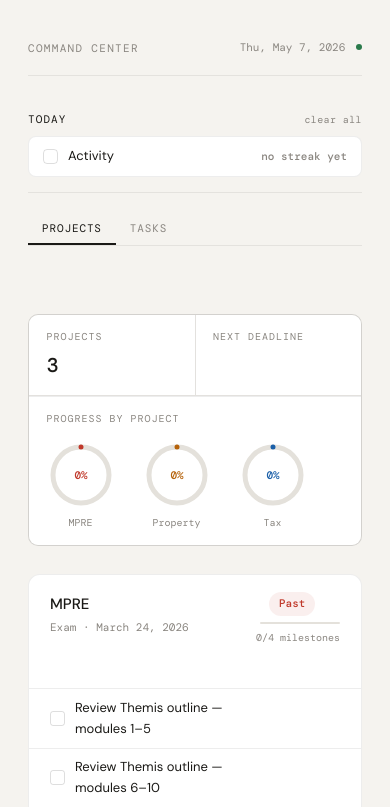
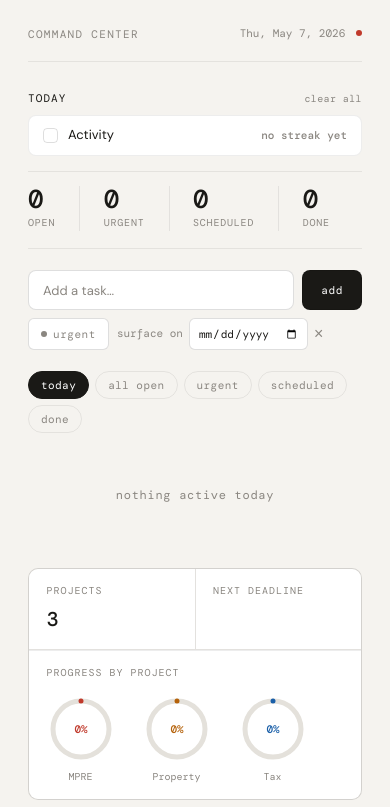
Before and after one commit to samarthpd/command-center, a plain HTML site: page index.html in a window 390 px wide. Shown: the top 807 px of the page. Drawn offline with nearby package versions, Linux system fonts and the light colour scheme; no server answers.

Commit message:
Redesign: 3-panel layout, persistent Today, weekly done-task purge
- Replace Projects/Tasks tabs with side-by-side panels (Tasks left, Projects right)
  with independent scrolling; body becomes a flex column filling viewport height
- Remove subtitle text ("X in N days — start today") from Projects panel
- Remove automatic daily reset of Today picks so pins persist indefinitely
- Add weekly auto-clear of completed tasks (7-day rolling purge on load)

Co-Authored-By: Claude Sonnet 4.6 <noreply@anthropic.com>

```diff
--- a/index.html
+++ b/index.html
@@ -27,11 +27,11 @@
     --sans: 'DM Sans', sans-serif;
   }
 
-  html { background: var(--bg); color: var(--text); font-family: var(--sans); font-size: 14px; line-height: 1.6; }
-  body { max-width: 780px; margin: 0 auto; padding: 2.5rem 2rem 5rem; }
+  html { background: var(--bg); color: var(--text); font-family: var(--sans); font-size: 14px; line-height: 1.6; height: 100%; }
+  body { max-width: 1100px; margin: 0 auto; padding: 1.5rem 2rem 0; display: flex; flex-direction: column; height: 100vh; overflow: hidden; }
 
   /* ── Header ── */
-  .top { display: flex; justify-content: space-between; align-items: flex-end; margin-bottom: 1.75rem; border-bottom: 0.5px solid var(--border); padding-bottom: 1.25rem; }
+  .top { display: flex; justify-content: space-between; align-items: flex-end; margin-bottom: 1.25rem; border-bottom: 0.5px solid var(--border); padding-bottom: 1.25rem; flex-shrink: 0; }
   .wordmark { font-family: var(--mono); font-size: 11px; letter-spacing: 0.12em; color: var(--muted); text-transform: uppercase; }
   .datestamp { font-family: var(--mono); font-size: 11px; color: var(--muted); }
   .sync-dot { width: 6px; height: 6px; border-radius: 50%; display: inline-block; margin-left: 7px; vertical-align: middle; transition: background 0.3s; }
@@ -40,8 +40,8 @@
   .sync-dot.error   { background: var(--red); }
   @keyframes blink { 0%,100%{opacity:1} 50%{opacity:0.25} }
 
-  /* ── Today strip (always visible, sticky) ── */
-  .today-strip { margin-bottom: 1.5rem; position: sticky; top: 0; z-index: 50; background: var(--bg); padding-top: 0.75rem; padding-bottom: 0.75rem; border-bottom: 0.5px solid var(--border); }
+  /* ── Today strip (always visible) ── */
+  .today-strip { margin-bottom: 0; background: var(--bg); padding-top: 0.75rem; padding-bottom: 0.75rem; border-bottom: 0.5px solid var(--border); flex-shrink: 0; }
   .today-hdr { display: flex; justify-content: space-between; align-items: center; margin-bottom: 8px; }
   .today-title { font-family: var(--mono); font-size: 11px; letter-spacing: 0.1em; text-transform: uppercase; color: var(--text); }
   .today-clear { font-family: var(--mono); font-size: 10px; color: var(--muted); background: none; border: none; cursor: pointer; letter-spacing: 0.04em; padding: 0; }
@@ -75,16 +75,18 @@
   .t-pin-btn:hover { filter: none; }
   .t-pin-btn.pinned { filter: none; }
 
-  /* ── Tabs ── */
-  .tabs { display: flex; gap: 0; margin-bottom: 1.75rem; border-bottom: 0.5px solid var(--border); }
-  .tab-btn { background: none; border: none; border-bottom: 2px solid transparent; padding: 0.5rem 1rem 0.6rem; font-family: var(--mono); font-size: 11px; letter-spacing: 0.08em; text-transform: uppercase; color: var(--muted); cursor: pointer; transition: color 0.15s, border-color 0.15s; margin-bottom: -0.5px; }
-  .tab-btn:hover { color: var(--text); }
-  .tab-btn.active { color: var(--text); border-bottom-color: var(--text); }
-  .tab-pane { display: none; }
-  .tab-pane.active { display: block; }
+  /* ── Panels layout ── */
+  .panels-row { display: flex; gap: 0; flex: 1; min-height: 0; overflow: hidden; }
+  .panel { flex: 1; overflow-y: auto; padding: 1.5rem 0 3rem; min-width: 0; }
+  .panel-tasks { border-right: 0.5px solid var(--border); padding-right: 2rem; }
+  .panel-projects { padding-left: 2rem; }
+  @media (max-width: 640px) {
+    body { height: auto; overflow: auto; }
+    .panels-row { flex-direction: column; overflow: visible; }
+    .panel { overflow-y: visible; border: none !important; padding: 1rem 0; }
+  }
 
-  /* ── Projects tab ── */
-  .subtitle { font-size: 13px; color: var(--muted); margin-bottom: 2rem; min-height: 1.2em; }
+  /* ── Projects panel ── */
 
   .summary-row { display: grid; grid-template-columns: repeat(2, 1fr); gap: 1px; background: var(--border); border: 0.5px solid var(--border); border-radius: 10px; overflow: hidden; margin-bottom: 2rem; }
   .summary-cell { background: var(--surface); padding: 1rem 1.25rem; }
@@ -270,15 +272,48 @@
   <div id="today-picks"></div>
 </div>
 
-<!-- Tabs -->
-<div class="tabs">
-  <button class="tab-btn active" id="tab-projects" onclick="switchTab('projects')">Projects</button>
-  <button class="tab-btn" id="tab-tasks" onclick="switchTab('tasks')">Tasks</button>
+<div class="panels-row">
+
+<!-- ── TASKS PANEL (left) ── -->
+<div class="panel panel-tasks" id="pane-tasks">
+  <div class="tasks-stats">
+    <div class="t-stat"><div class="t-stat-num" id="ts-open">0</div><div class="t-stat-lbl">open</div></div>
+    <div class="t-stat-div"></div>
+    <div class="t-stat"><div class="t-stat-num" id="ts-urgent">0</div><div class="t-stat-lbl">urgent</div></div>
+    <div class="t-stat-div"></div>
+    <div class="t-stat"><div class="t-stat-num" id="ts-sched">0</div><div class="t-stat-lbl">scheduled</div></div>
+    <div class="t-stat-div"></div>
+    <div class="t-stat"><div class="t-stat-num" id="ts-done">0</div><div class="t-stat-lbl">done</div></div>
+  </div>
+
+  <div class="t-add-row">
+    <input type="text" id="t-new-text" placeholder="Add a task…" />
+    <button class="t-add-btn" onclick="tAdd()">add</button>
+  </div>
+  <div class="t-add-opts">
+    <button class="urg-toggle" id="urg-toggle" onclick="tToggleUrgent()">
+      <span class="urg-dot"></span>urgent
+    </button>
+    <div class="t-date-wrap">
+      <span class="t-date-lbl">surface on</span>
+      <input type="date" id="t-new-date" />
+      <button class="t-date-clear" onclick="document.getElementById('t-new-date').value=''">×</button>
+    </div>
+  </div>
+
+  <div class="t-filters">
+    <button class="t-filter active" onclick="tSetFilter('today',this)">today</button>
+    <button class="t-filter" onclick="tSetFilter('all',this)">all open</button>
+    <button class="t-filter" onclick="tSetFilter('urgent',this)">urgent</button>
+    <button class="t-filter" onclick="tSetFilter('scheduled',this)">scheduled</button>
+    <button class="t-filter" onclick="tSetFilter('done',this)">done</button>
+  </div>
+
+  <div id="t-list"></div>
 </div>
 
-<!-- ── PROJECTS TAB ── -->
-<div class="tab-pane active" id="pane-projects">
-  <p class="subtitle" id="next-up"></p>
+<!-- ── PROJECTS PANEL (right) ── -->
+<div class="panel panel-projects" id="pane-projects">
 
   <div class="summary-row">
     <div class="summary-cell">
@@ -326,43 +361,7 @@
   </div>
 </div>
 
-<!-- ── TASKS TAB ── -->
-<div class="tab-pane" id="pane-tasks">
-  <div class="tasks-stats">
-    <div class="t-stat"><div class="t-stat-num" id="ts-open">0</div><div class="t-stat-lbl">open</div></div>
-    <div class="t-stat-div"></div>
-    <div class="t-stat"><div class="t-stat-num" id="ts-urgent">0</div><div class="t-stat-lbl">urgent</div></div>
-    <div class="t-stat-div"></div>
-    <div class="t-stat"><div class="t-stat-num" id="ts-sched">0</div><div class="t-stat-lbl">scheduled</div></div>
-    <div class="t-stat-div"></div>
-    <div class="t-stat"><div class="t-stat-num" id="ts-done">0</div><div class="t-stat-lbl">done</div></div>
-  </div>
-
-  <div class="t-add-row">
-    <input type="text" id="t-new-text" placeholder="Add a task…" />
-    <button class="t-add-btn" onclick="tAdd()">add</button>
-  </div>
-  <div class="t-add-opts">
-    <button class="urg-toggle" id="urg-toggle" onclick="tToggleUrgent()">
-      <span class="urg-dot"></span>urgent
-    </button>
-    <div class="t-date-wrap">
-      <span class="t-date-lbl">surface on</span>
-      <input type="date" id="t-new-date" />
-      <button class="t-date-clear" onclick="document.getElementById('t-new-date').value=''">×</button>
-    </div>
-  </div>
-
-  <div class="t-filters">
-    <button class="t-filter active" onclick="tSetFilter('today',this)">today</button>
-    <button class="t-filter" onclick="tSetFilter('all',this)">all open</button>
-    <button class="t-filter" onclick="tSetFilter('urgent',this)">urgent</button>
-    <button class="t-filter" onclick="tSetFilter('scheduled',this)">scheduled</button>
-    <button class="t-filter" onclick="tSetFilter('done',this)">done</button>
-  </div>
-
-  <div id="t-list"></div>
-</div>
+</div><!-- end panels-row -->
 
 <script>
 
@@ -430,7 +429,7 @@ async function loadFromCloud() {
     if (!state) { await pushState(); return false; } // cloud empty — push local state up
     if (state.P) { P = state.P; if (!P.exams) P.exams = JSON.parse(JSON.stringify(DEFAULTS())); if (!P.checked) P.checked = {}; try { localStorage.setItem(PSK, JSON.stringify(P)); } catch(e) {} }
     if (state.T) { T = state.T; if (!T.items) T.items = []; if (!T.nextId) T.nextId = 1; try { localStorage.setItem(TSK, JSON.stringify(T)); } catch(e) {} }
-    if (state.F) { F = state.F; if (F.date !== todayStr()) F = { date: todayStr(), picks: [] }; try { localStorage.setItem(FDSK, JSON.stringify(F)); } catch(e) {} }
+    if (state.F) { F = state.F; if (!F.picks) F.picks = []; try { localStorage.setItem(FDSK, JSON.stringify(F)); } catch(e) {} }
     if (state.A) { A = state.A; if (!A.dates) A.dates = []; try { localStorage.setItem(ASK, JSON.stringify(A)); } catch(e) {} }
     return true;
   } catch(e) { return false; }
@@ -456,22 +455,14 @@ function DEFAULTS() {
   ];
 }
 
-// ─── Tab switching ───
-function switchTab(tab) {
-  ['projects','tasks'].forEach(t => {
-    document.getElementById('tab-'+t).classList.toggle('active', t===tab);
-    document.getElementById('pane-'+t).classList.toggle('active', t===tab);
-  });
-}
-
 // ─── Today focus ───
 const FDSK = 'cc_focus_v1';
-let F = { date: '', picks: [] };
+let F = { picks: [] };
 try {
   const raw = localStorage.getItem(FDSK);
   if (raw) F = JSON.parse(raw);
-  if (F.date !== todayStr()) F = { date: todayStr(), picks: [] };
-} catch(e) { F = { date: todayStr(), picks: [] }; }
+  if (!F.picks) F.picks = [];
+} catch(e) { F = { picks: [] }; }
 
 // ─── Activity streak ───
 const ASK = 'cc_activity_v1';
@@ -710,9 +701,7 @@ function renderProjects() {
   document.getElementById('s-count').textContent = P.exams.length;
   if (nextExam) {
     document.getElementById('s-next').textContent = nextExam.name+' · '+fmtDate(nextExam.date);
-    const nd = daysTo(nextExam.date);
-    document.getElementById('next-up').textContent = nd<=7 ? `${nextExam.name} in ${nd} day${nd===1?'':'s'} — start today.` : `Next up: ${nextExam.name} in ${nd} days.`;
-  } else { document.getElementById('next-up').textContent=''; document.getElementById('s-next').textContent=''; }
+  } else { document.getElementById('s-next').textContent=''; }
 }
 
 function doSave(examId, idx) {
@@ -871,10 +860,21 @@ function tItemHtml(t, today) {
   </div>`;
 }
 
+// ─── Weekly done-task purge ───
+function maybeCleanDone() {
+  const WEEK_MS = 7 * 86400000;
+  if (!T.lastClearedDone || Date.now() - T.lastClearedDone > WEEK_MS) {
+    T.items = T.items.filter(t => !t.done);
+    T.lastClearedDone = Date.now();
+    tPersist();
+  }
+}
+
 // ─── Init ───
 (async () => {
   setSyncDot('syncing');
   await loadFromCloud();
+  maybeCleanDone();
   renderToday();
   renderProjects();
   renderTasks();
```
